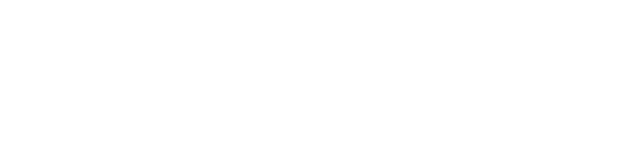
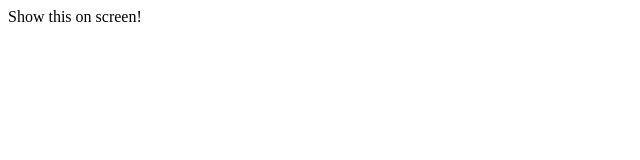
Before and after one commit to Max-Myanovskiy/js-learning, a plain HTML site: page dogWoof.html in a window 1280 px wide. Shown: the whole page, without its empty margins (0-640 px from the left). Drawn offline with Linux system fonts and the light colour scheme.

Commit message:
modified dogWoof.html

```diff
--- a/dogWoof.html
+++ b/dogWoof.html
@@ -7,5 +7,8 @@
   </head>
   <body>
     <script src="js/dogWoof.js"></script>
+    <script>
+      document.write("Show this on screen!");
+    </script>
   </body>
 </html>
```
